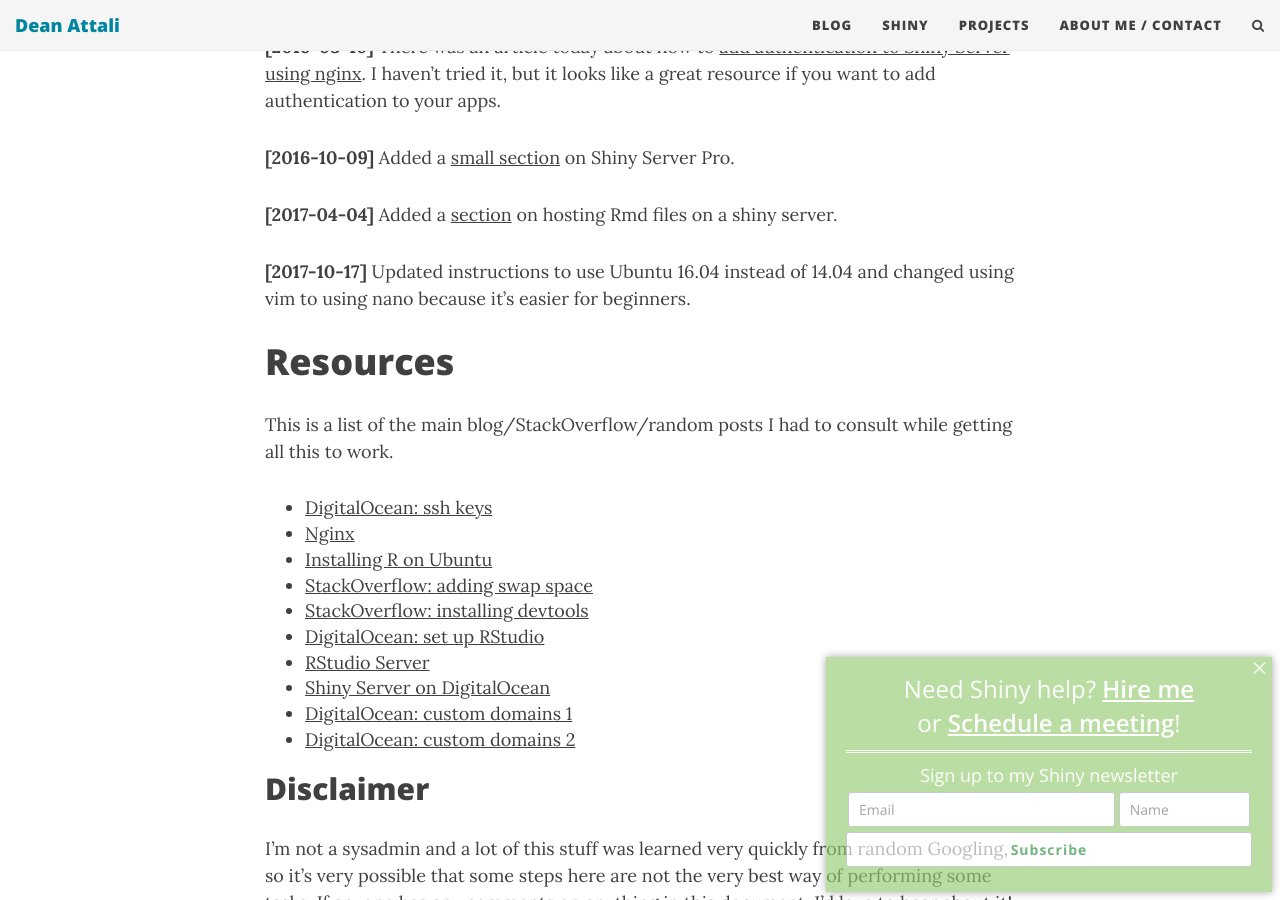
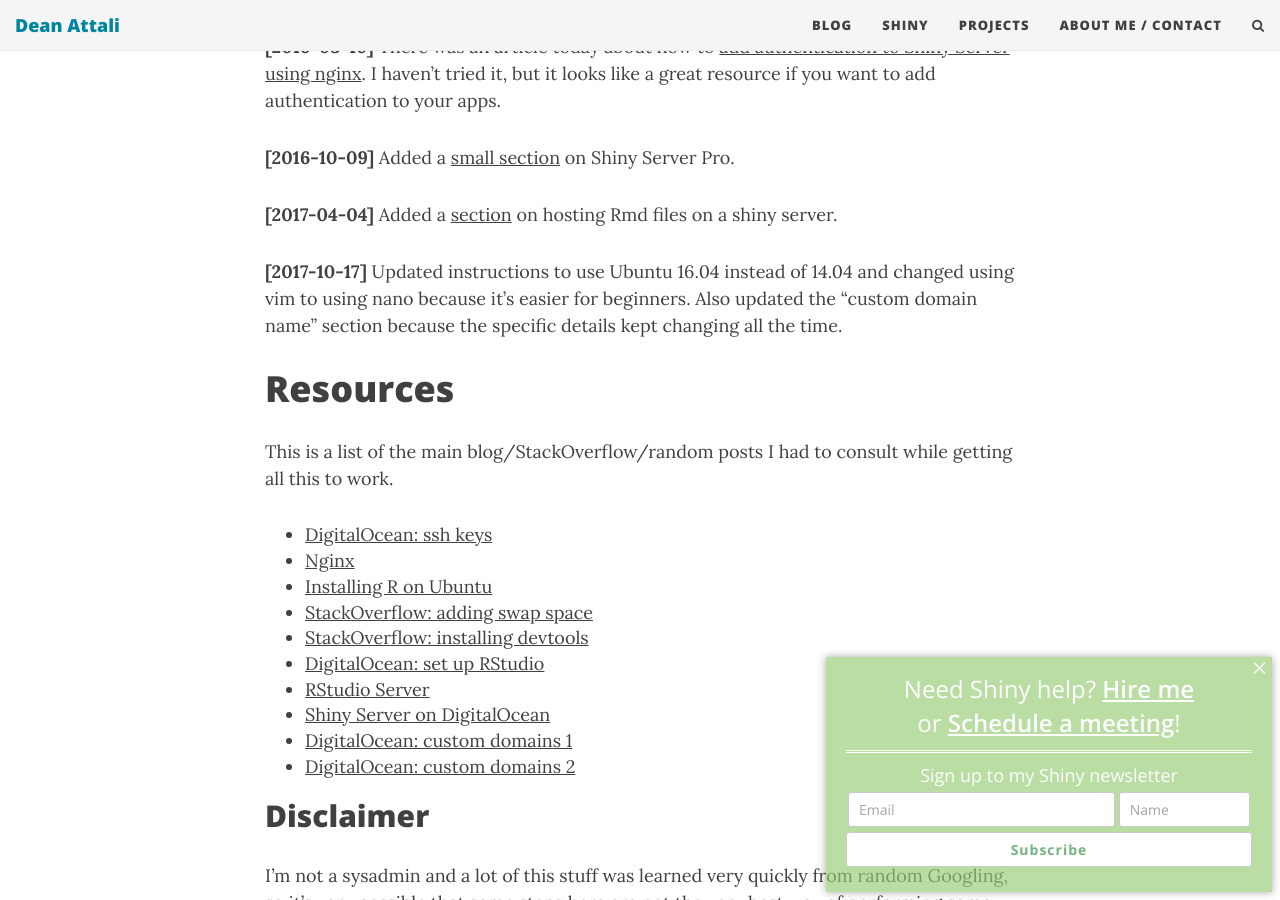
Before and after one commit to daattali/daattali.github.io, a Jekyll site: the page built from _posts/2015-05-09-setup-rstudio-shiny-server-digital-ocean.md, in a window 1280 px wide and 900 px high, scrolled down 18410 px. Built offline with Jekyll 4.4.1, drawn with Linux system fonts in a browser that asks for light colours; nearby versions of some CDN libraries; comment, search, counter and statistics services are not loaded.

Commit message:
Update 2015-05-09-setup-rstudio-shiny-server-digital-ocean.md

```diff
--- a/_posts/2015-05-09-setup-rstudio-shiny-server-digital-ocean.md
+++ b/_posts/2015-05-09-setup-rstudio-shiny-server-digital-ocean.md
@@ -394,7 +394,7 @@ If you've found this tutorial useful, please consider supporting me for the coun
 
 **[2017-04-04]** Added a [section](#host-rmd) on hosting Rmd files on a shiny server.
 
-**[2017-10-17]** Updated instructions to use Ubuntu 16.04 instead of 14.04 and changed using vim to using nano because it's easier for beginners.
+**[2017-10-17]** Updated instructions to use Ubuntu 16.04 instead of 14.04 and changed using vim to using nano because it's easier for beginners. Also updated the "custom domain name" section because the specific details kept changing all the time.
 
 # Resources {#resources}
 
```
